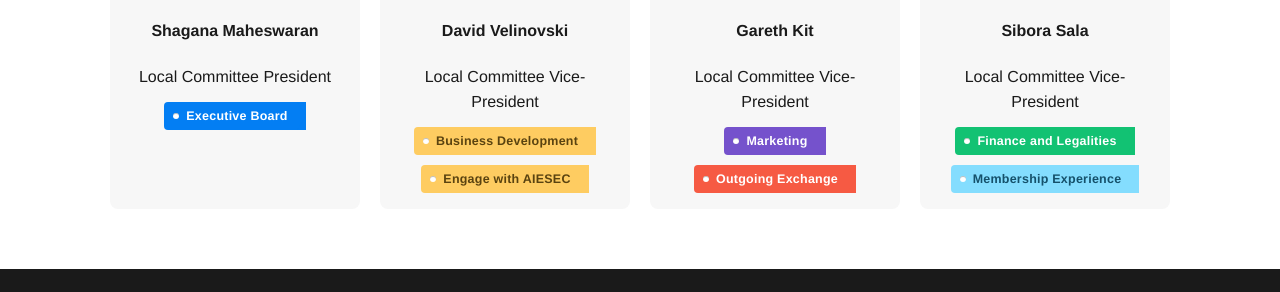
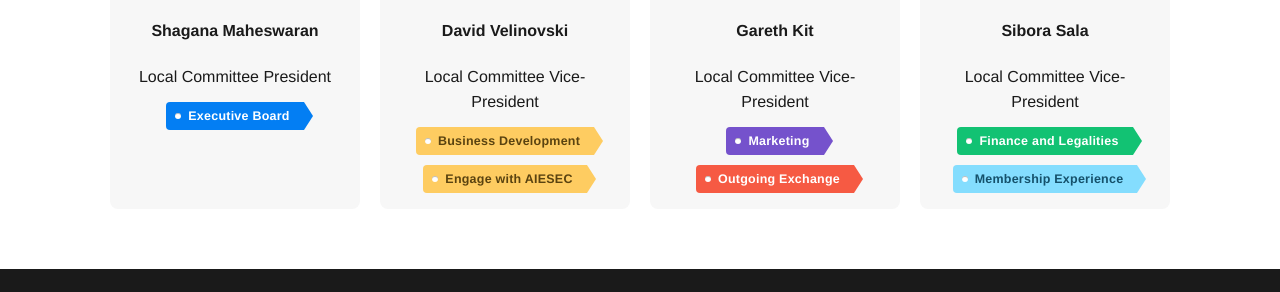
Before and after one commit to MiniGareth/aiesec-bern, a Jekyll site: the page built from about-us/members-and-board.html, in a window 1280 px wide. Shown: the part 265-557 px from the top of the page. Built offline with Jekyll 4.4.1, drawn with Linux system fonts in a browser that asks for light colours.

Commit message:
Make the tag arrow point visible outside the body
The ::after triangle was sitting at right:0 inside the tag box, where the
colored background covered it, so the pointed right edge was hidden and the
tag read as plain highlighted text. Move the triangle to right:-9px so it
pokes into the gap, and trim the body's right padding to match. Verified by
rendering the built page in a headless browser.

Co-authored-by: MiniGareth <MiniGareth@users.noreply.github.com>

```diff
--- a/assets/css/main.css
+++ b/assets/css/main.css
@@ -186,7 +186,7 @@
   position: relative;
   height: 28px;
   line-height: 28px;
-  padding: 0 18px 0 22px;
+  padding: 0 14px 0 22px;
   border-radius: 4px 0 0 4px;
   font-size: 0.78rem;
   font-weight: 600;
@@ -197,7 +197,9 @@
   content: "";
   position: absolute;
   top: 0;
-  right: 0;
+  right: -9px;
+  width: 0;
+  height: 0;
   border-top: 14px solid transparent;
   border-bottom: 14px solid transparent;
   border-left: 9px solid var(--dept-bg, #037ef3);
```
